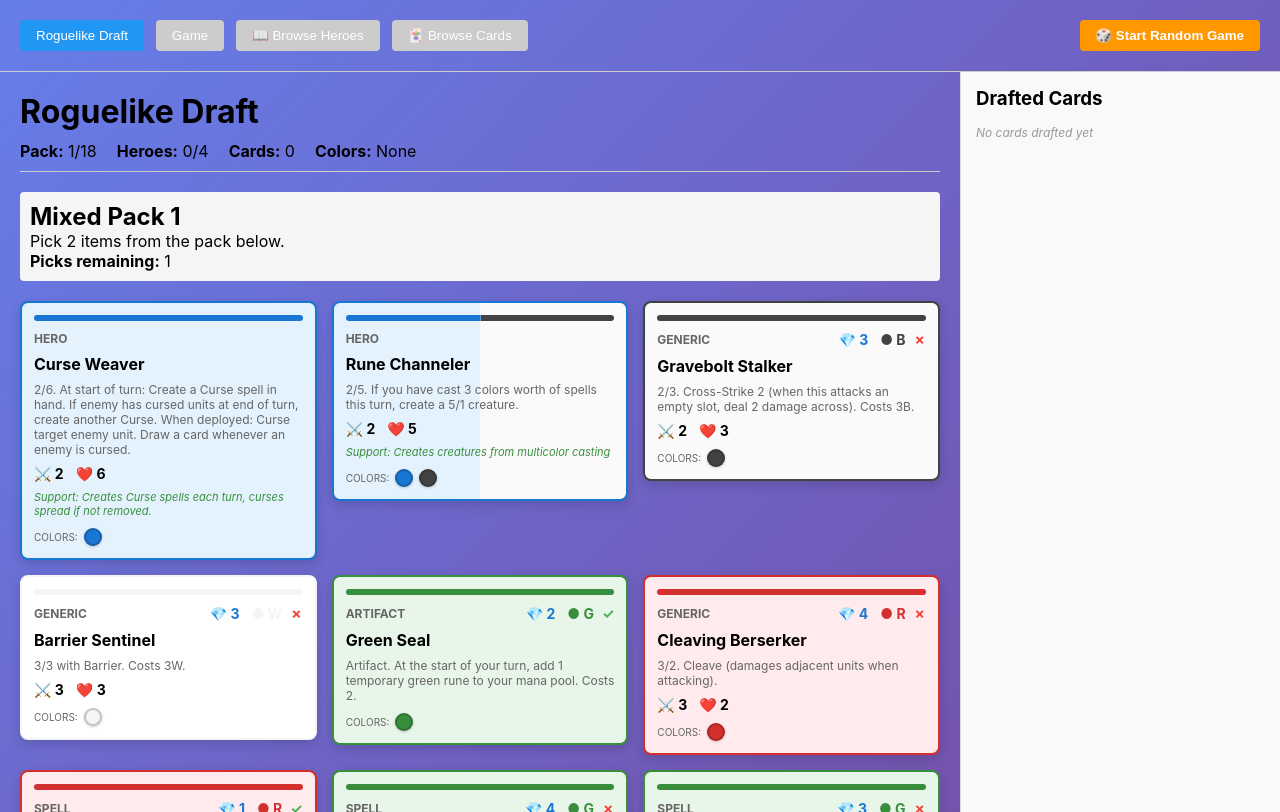
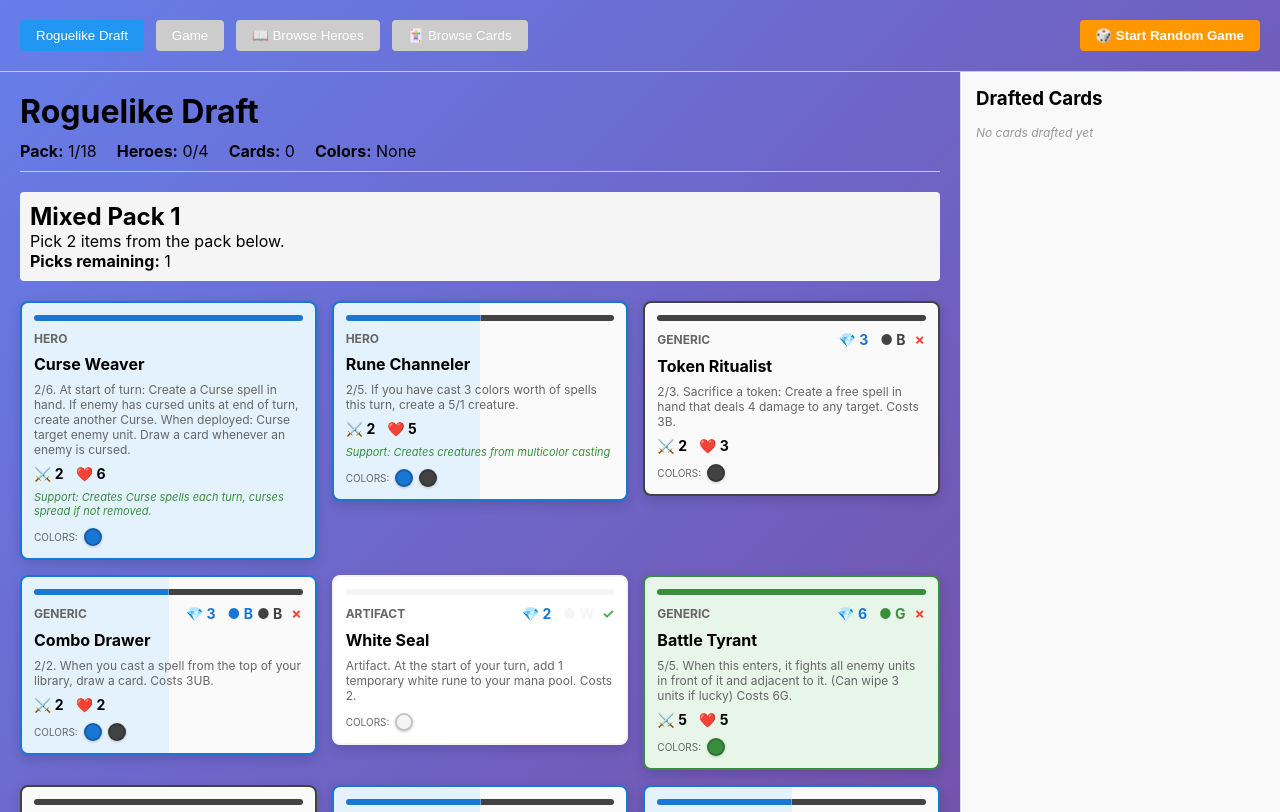
Before and after one commit to cosmicCacophony/artibound, a React (Vite) app: page / in a window 1280 px wide. Built offline with nearby package versions, Linux system fonts and the light colour scheme.

Commit message:
150 cards 15 heroes, keep around this level

```diff
--- a/src/game/combatSystem.ts
+++ b/src/game/combatSystem.ts
@@ -160,7 +160,6 @@ export function resolveAttack(
         if (targetIsHero && attacker.cardType === 'hero' && 'bonusVsHeroes' in attacker && attacker.bonusVsHeroes) {
           attackPower += attacker.bonusVsHeroes
         }
-        // Apply Chapter 3 saga bonus: +3 damage to combat target
 
 
       }
@@ -220,7 +219,6 @@ export function resolveAttack(
       } else {
         attackPower = getAttackPower(attacker, false) // No hero bonus vs towers
         attackPower += getLaneMomentumBonus(gameState, battlefieldId, attacker.owner)
-        // Apply Chapter 3 saga bonus: +3 damage to combat target (towers count as combat targets)
 
 
       }
--- a/src/game/comprehensiveCardData.ts
+++ b/src/game/comprehensiveCardData.ts
@@ -2763,18 +2763,6 @@ export const rwgSpells: Omit<SpellCard, 'location' | 'owner'>[] = [
       damage: 0,
     },
   },
-  {
-    id: 'white-spell-disarm',
-    name: 'Disarm',
-    description: 'Target enemy unit cannot attack this turn. Draw a card.',
-    cardType: 'spell',
-    colors: ['white'],
-    manaCost: 2,
-    effect: {
-      type: 'stun', // Stun prevents attacking
-      damage: 0,
-    },
-  },
   // New blue multi-target damage spell
   {
     id: 'blue-spell-arcane-missiles',
@@ -3011,9 +2999,8 @@ export const ubrCards: Omit<GenericUnit, 'location' | 'owner' | 'stackedWith' |
 ]
 
 // ============================================================================
-// GBR (Green/Black/Red) - Blood Magic Built-in
-// ============================================================================
-// All GBR cards have built-in Blood Magic - no hero needed!
+// GBR (Green/Black/Red)
+// ============================================================================
 
 export const gbrHeroes: Omit<Hero, 'location' | 'owner'>[] = [
   // GBR heroes can be added here if needed
@@ -3086,7 +3073,7 @@ export const gbrSpells: Omit<SpellCard, 'location' | 'owner'>[] = [
 ]
 
 // ============================================================================
-// GBRU (Green/Black/Red/Blue) - 4-Color Blood Magic
+// GBRU (Green/Black/Red/Blue)
 // ============================================================================
 
 export const gbruCards: Omit<GenericUnit, 'location' | 'owner' | 'stackedWith' | 'stackPower' | 'stackHealth'>[] = [
@@ -3096,7 +3083,7 @@ export const gbruSpells: Omit<SpellCard, 'location' | 'owner'>[] = [
 ]
 
 // ============================================================================
-// GBRW (Green/Black/Red/White) - 4-Color Blood Magic
+// GBRW (Green/Black/Red/White)
 // ============================================================================
 
 export const gbrwCards: Omit<GenericUnit, 'location' | 'owner' | 'stackedWith' | 'stackPower' | 'stackHealth'>[] = [
@@ -3431,22 +3418,6 @@ export const uwCards: Omit<GenericUnit, 'location' | 'owner' | 'stackedWith' | '
 
 export const uwSpells: Omit<SpellCard, 'location' | 'owner'>[] = [
   // Divine Wrath removed - replaced with artifact
-  // White Stun Spell
-  {
-    id: 'white-spell-stun',
-    name: 'Stun',
-    description: 'Stun target enemy unit or hero. Costs 2W.',
-    cardType: 'spell',
-    colors: ['white'],
-    manaCost: 2,
-    effect: {
-      type: 'stun',
-      stunDuration: 1,
-      affectsUnits: true,
-      affectsHeroes: true,
-    },
-    initiative: true,
-  },
   // Unbreakable Column Spell (replacement for artifact)
   {
     id: 'white-spell-unbreakable-column',
@@ -3462,23 +3433,6 @@ export const uwSpells: Omit<SpellCard, 'location' | 'owner'>[] = [
     },
     initiative: true,
   },
-  // White/Blue Stun Spell (2 turns)
-  {
-    id: 'wgu-spell-prolonged-stun',
-    name: 'Prolonged Stun',
-    description: 'Stun target enemy unit or hero for 2 turns. Costs 3WU.',
-    cardType: 'spell',
-    colors: ['white', 'blue'],
-    manaCost: 3,
-    consumesRunes: true,
-    effect: {
-      type: 'stun',
-      stunDuration: 2,
-      affectsUnits: true,
-      affectsHeroes: true,
-    },
-    initiative: true,
-  },
   // Blue/White Tower Heal + Draw
   {
     id: 'uw-spell-divine-restoration',
@@ -3495,21 +3449,6 @@ export const uwSpells: Omit<SpellCard, 'location' | 'owner'>[] = [
     },
     initiative: true,
   },
-  // Blue/White Move + Stun
-  {
-    id: 'uw-spell-reposition-stun',
-    name: 'Reposition and Stun',
-    description: 'Move target enemy unit to an empty slot within range 4 and stun all adjacent units. Costs 1UW.',
-    cardType: 'spell',
-    colors: ['blue', 'white'],
-    manaCost: 1,
-    consumesRunes: true,
-    effect: {
-      type: 'targeted_damage', // Placeholder - would need custom effect for move + stun adjacent
-      damage: 0,
-    },
-    initiative: true,
-  },
   // Blue/White/White Mass Bounce
   {
     id: 'uww-spell-selective-bounce',
@@ -3531,28 +3470,7 @@ export const uwSpells: Omit<SpellCard, 'location' | 'owner'>[] = [
 // WB (White/Black) - Life Channeler
 // ============================================================================
 
-export const wbHeroes: Omit<Hero, 'location' | 'owner'>[] = [
-  {
-    id: 'wb-hero-life-channeler',
-    name: 'Life Channeler',
-    description: '3/6. Whenever you spend tower life (Blood Magic), put a counter on this hero. Remove 5 counters: Heal 5 to any tower or unit.',
-    cardType: 'hero',
-    colors: ['white', 'black'],
-    attack: 3,
-    health: 6,
-    maxHealth: 6,
-    currentHealth: 6,
-    equippedItems: [],
-    ability: {
-      name: 'Life Transfer',
-      description: 'Remove 5 counters from this hero to heal 5 to any tower or unit.',
-      manaCost: 1,
-      cooldown: 2,
-      effectType: 'heal_target',
-      effectValue: 5,
-    },
-  },
-]
+export const wbHeroes: Omit<Hero, 'location' | 'owner'>[] = []
 
 export const wbCards: Omit<GenericUnit, 'location' | 'owner' | 'stackedWith' | 'stackPower' | 'stackHealth'>[] = [
   // WB (White-Black) - Life Channeler
@@ -3859,7 +3777,7 @@ export const allArtifacts: Omit<ArtifactCard, 'location' | 'owner'>[] = [
   ...rgArtifacts,
   ...ubArtifacts,
   ...archetypeArtifacts, // Mono-color archetype tracking artifacts
-  // Rare artifacts (equipment)
+  // Rare artifacts
   ...rareWhiteCards,
   ...rareRGCards,
   ...rareWGCards,
@@ -3961,15 +3879,6 @@ export const archetypeBattlefields: BattlefieldDefinition[] = [
     staticAbility: 'Gain extra gold for killing units',
     staticAbilityId: 'gold-on-kill',
   },
-  // UW - Proactive Control
-  {
-    id: 'battlefield-uw-control',
-    name: 'Temple Grounds',
-    description: 'UW battlefield - proactive control',
-    colors: ['blue', 'white'],
-    staticAbility: 'Units gain barrier when played',
-    staticAbilityId: 'unit-barrier-buff',
-  },
 ]
 
 export const genericBattlefields: BattlefieldDefinition[] = [
--- a/src/game/runeSystem.ts
+++ b/src/game/runeSystem.ts
@@ -263,7 +263,7 @@ export function consumeRunesForCard(card: BaseCard, runePool: RunePool): RunePoo
  * Consume runes and return which colors were consumed
  * Returns array of colors that were actually consumed from the pool
  *
- * This is used for chromatic payoff triggers - tracking which rune colors were spent
+ * Tracks which rune colors were spent for rune consumption logic
  */
 export function consumeRunesForCardWithTracking(
   card: BaseCard,
```
